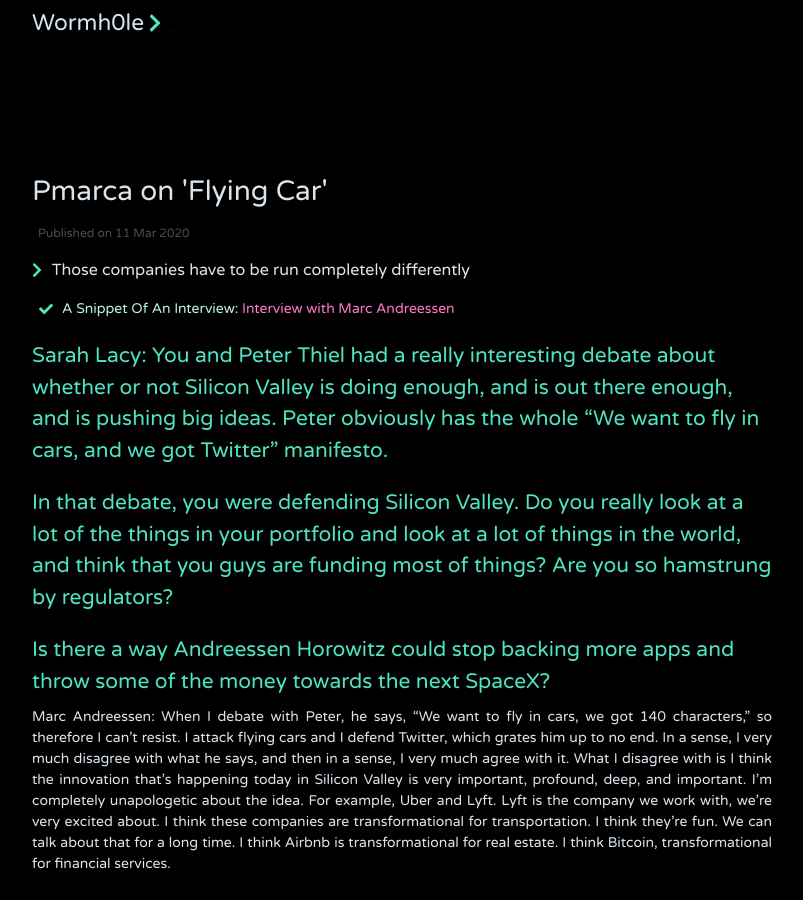
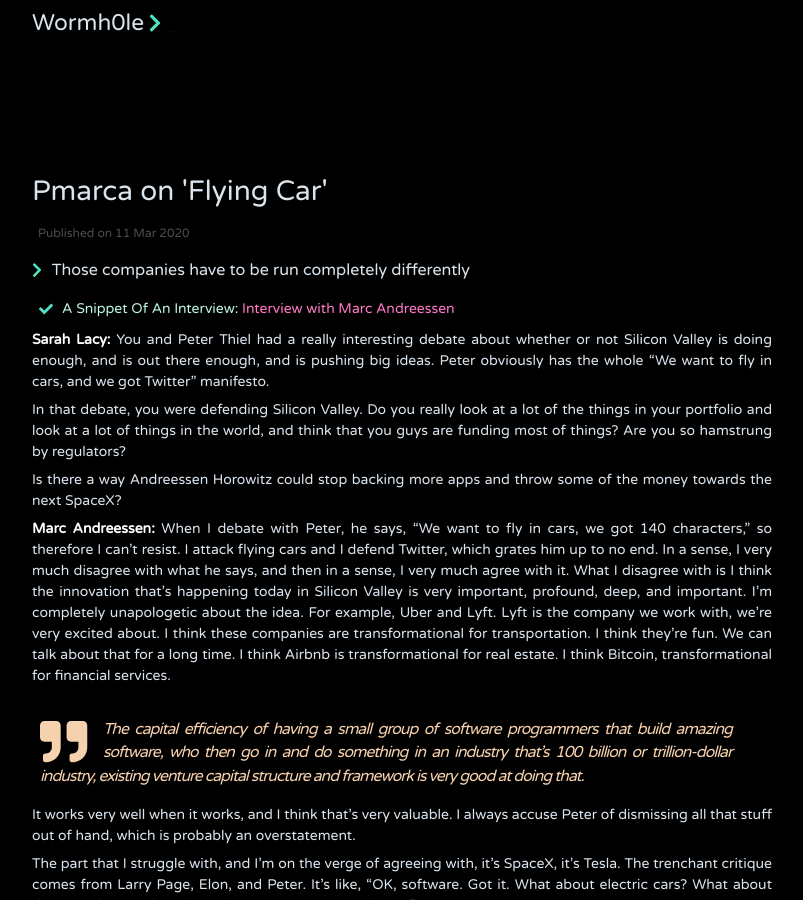
Before and after one commit to jithendrabsy/thoughts, a Jekyll site: the page built from _posts/2020-03-11-pmarca-flying-car.md, in a window 1280 px wide and 900 px high. Shown: the whole window, without its empty margins (238-1041 px from the left). Built offline with Jekyll 4.4.1, drawn with Linux system fonts in a browser that asks for light colours; nearby versions of some CDN libraries.

Commit message:
Update Format

```diff
--- a/_posts/2020-03-11-pmarca-flying-car.md
+++ b/_posts/2020-03-11-pmarca-flying-car.md
@@ -7,13 +7,13 @@
 
 - A Snippet Of An Interview: [Interview with Marc Andreessen](https://www.startups.com/library/founder-stories/marc-andreessen)
 
-## Sarah Lacy: You and Peter Thiel had a really interesting debate about whether or not Silicon Valley is doing enough, and is out there enough, and is pushing big ideas. Peter obviously has the whole “We want to fly in cars, and we got Twitter” manifesto.
+**Sarah Lacy:** You and Peter Thiel had a really interesting debate about whether or not Silicon Valley is doing enough, and is out there enough, and is pushing big ideas. Peter obviously has the whole “We want to fly in cars, and we got Twitter” manifesto.
 
-## In that debate, you were defending Silicon Valley. Do you really look at a lot of the things in your portfolio and look at a lot of things in the world, and think that you guys are funding most of things? Are you so hamstrung by regulators?
+In that debate, you were defending Silicon Valley. Do you really look at a lot of the things in your portfolio and look at a lot of things in the world, and think that you guys are funding most of things? Are you so hamstrung by regulators?
 
-## Is there a way Andreessen Horowitz could stop backing more apps and throw some of the money towards the next SpaceX?
+Is there a way Andreessen Horowitz could stop backing more apps and throw some of the money towards the next SpaceX?
 
-Marc Andreessen: When I debate with Peter, he says, “We want to fly in cars, we got 140 characters,” so therefore I can’t resist. I attack flying cars and I defend Twitter, which grates him up to no end.
+**Marc Andreessen:** When I debate with Peter, he says, “We want to fly in cars, we got 140 characters,” so therefore I can’t resist. I attack flying cars and I defend Twitter, which grates him up to no end.
 In a sense, I very much disagree with what he says, and then in a sense, I very much agree with it. What I disagree with is I think the innovation that’s happening today in Silicon Valley is very important, profound, deep, and important. I’m completely unapologetic about the idea.
 For example, Uber and Lyft. Lyft is the company we work with, we’re very excited about. I think these companies are transformational for transportation. I think they’re fun. We can talk about that for a long time. I think Airbnb is transformational for real estate. I think Bitcoin, transformational for financial services.
 
```
